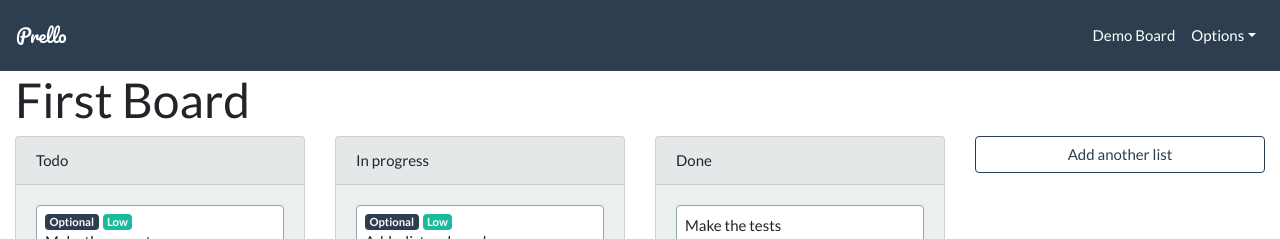
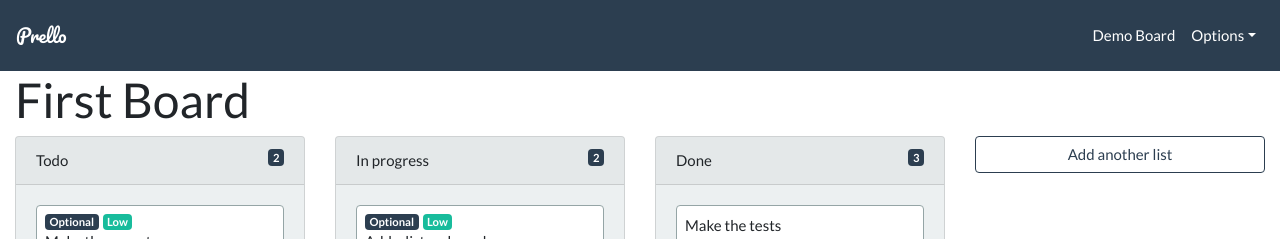
Before and after one commit to hardcoded/PrellOne-client, a React (Create React App) app: page /board/board1 in a window 1280 px wide. Shown: the top 239 px of the page. Built offline with nearby package versions, Linux system fonts and the light colour scheme.

Commit message:
[Add] Cards counter and list size improvement

```diff
--- a/src/components/Board.js
+++ b/src/components/Board.js
@@ -19,11 +19,11 @@ const Board = ({id, title, lists}) => (
         <Row className="scrolling-wrapper-flexbox">
         {
           lists.map(list=> (
-          <Col  md="2" lg="3">
+          <Col xs="12" sm="6" md="4" lg="3">
           <ListPrello key={list} listId={list}></ListPrello>
           </Col>
         ))}
-        <Col  md="2" lg="3">
+        <Col xs="12" sm="6" md="4" lg="3">
         <AddList boardId={id}></AddList>
         </Col>
         </Row>
--- a/src/components/ListPrello.js
+++ b/src/components/ListPrello.js
@@ -9,7 +9,7 @@ const ListPrello = ({id, title, cardIds}) =>(
     <Card className="bg-light mb-3" tag="div">
       <CardHeader>
         {title}
-        <Badge  color = "primary" className="float-right"></Badge>
+        <Badge  color = "primary" className="float-right">{cardIds.length}</Badge>
       </CardHeader>
           <div className="card-body" style={{flexGrow: 1, minHeight:'50px'}}>
             {
```
